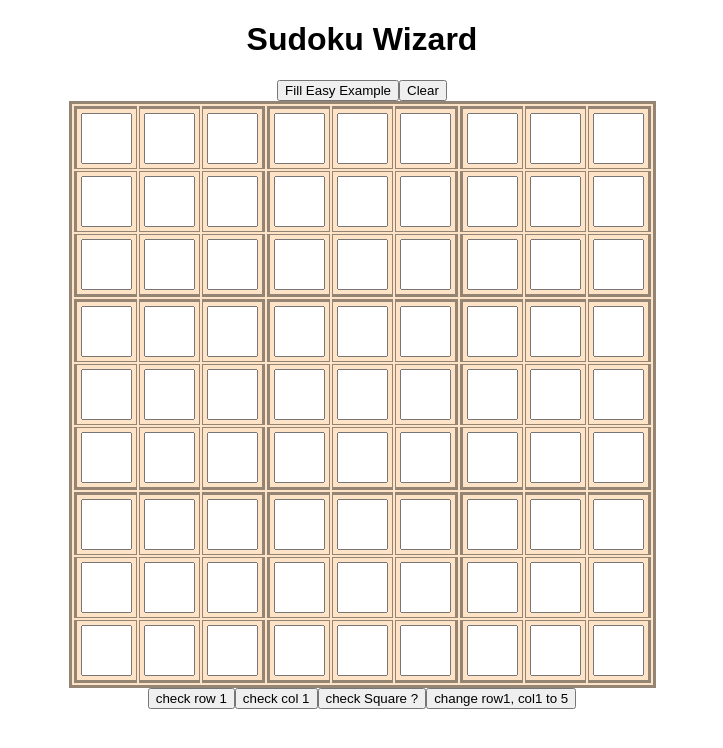
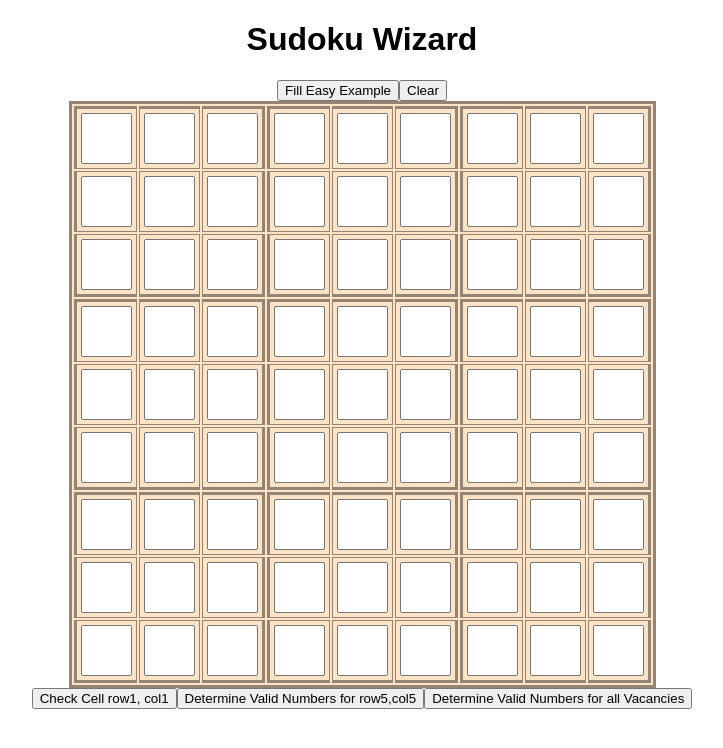
Before and after one commit to ryan-olejnik/Sudoku-Solver, a React (Create React App) app: page / in a window 1280 px wide. Shown: the top 748 px of the page, without its empty margins (278-1001 px from the left). Built offline with nearby package versions, Linux system fonts and the light colour scheme.

Commit message:
Created analyzeVacancies function in sudokuAnalyzer module. This function returns an array of all of the possible values for each vacancy, sorted by vacancies with the least number of possible values first

```diff
--- a/src/components/Table.jsx
+++ b/src/components/Table.jsx
@@ -107,7 +107,8 @@ class Table extends Component {
             col8: null,
             col9: null,
           }
-        }
+        },
+        vacancyList: []
     }
     this.changeHandler = this.changeHandler.bind(this);
   }
@@ -446,10 +447,12 @@ class Table extends Component {
         </tr>
         </tbody>
         </table>
-      <button onClick={()=>{console.log('Duplicates in row 1?', sudokuAnalyzer.checkRowForDuplicates(this.state.table, 1))}} >check row 1</button>
-      <button onClick={()=>{console.log('Duplicates in col1?', sudokuAnalyzer.checkColForDuplicates(this.state.table, 1))}} >check col 1</button>
-      <button onClick={()=>{console.log('Duplicates in Square b?', sudokuAnalyzer.checkSquareForDuplicates(this.state.table, 'i'))}} >check Square ?</button>
-      <button onClick={()=>{this.changeHandler(1,1,5)}} >change row1, col1 to 5</button>
+      {/*<button onClick={()=>{console.log('Duplicates in row 1?', sudokuAnalyzer.checkRowForDuplicates(this.state.table, 1))}} >check row 1</button>*/}
+      {/*<button onClick={()=>{console.log('Duplicates in col1?', sudokuAnalyzer.checkColForDuplicates(this.state.table, 1))}} >check col 1</button>*/}
+      {/*<button onClick={()=>{console.log('Duplicates in Square b?', sudokuAnalyzer.checkSquareForDuplicates(this.state.table, 'a'))}} >check Square ?</button>*/}
+      <button onClick={()=>{console.log('Cell(row1, col1) valid?', sudokuAnalyzer.isCellValid(this.state.table, 1,1))}} >Check Cell row1, col1</button>
+      <button onClick={()=>{console.log('Valid numbers for (row5, col5) are:', sudokuAnalyzer.determineValidNumbers(this.state.table, 5,5))}} >Determine Valid Numbers for row5,col5</button>
+      <button onClick={()=>{sudokuAnalyzer.analyzeVacancies(this.state.table, [])}} >Determine Valid Numbers for all Vacancies</button>
       </div>
     );
   }
--- a/src/components/sudokuAnalyzer.js
+++ b/src/components/sudokuAnalyzer.js
@@ -1,5 +1,4 @@
 module.exports = {
-
   checkRowForDuplicates: function(table, rowNumber){
     let numbersInRow = {};
     for (let col = 1; col <=9; col++){
@@ -33,7 +32,7 @@ module.exports = {
   checkSquareForDuplicates: function(table, square){
     switch(square){
       case 'a':{
-        console.log('Checking Square A');
+        // console.log('Checking Square A');
         let numbersInSquare = {};
         for (let row = 1; row <=3; row++){
           for (let col = 1; col <=3; col++){
@@ -52,7 +51,7 @@ module.exports = {
       }
 
       case 'b':{
-        console.log('Checking Square B');
+        // console.log('Checking Square B');
         let numbersInSquare = {};
         for (let row = 1; row <=3; row++){
           for (let col = 4; col <=6; col++){
@@ -71,7 +70,7 @@ module.exports = {
       }
 
       case 'c':{
-        console.log('Checking Square C');
+        // console.log('Checking Square C');
         let numbersInSquare = {};
         for (let row = 1; row <=3; row++){
           for (let col = 7; col <=9; col++){
@@ -90,7 +89,7 @@ module.exports = {
       }
 
       case 'd':{
-        console.log('Checking Square D');
+        // console.log('Checking Square D');
         let numbersInSquare = {};
         for (let row = 4; row <=6; row++){
           for (let col = 1; col <=3; col++){
@@ -109,7 +108,7 @@ module.exports = {
       }
 
       case 'e':{
-        console.log('Checking Square E');
+        // console.log('Checking Square E');
         let numbersInSquare = {};
         for (let row = 4; row <=6; row++){
           for (let col = 4; col <=6; col++){
@@ -128,7 +127,7 @@ module.exports = {
       }
 
       case 'f':{
-        console.log('Checking Square F');
+        // console.log('Checking Square F');
         let numbersInSquare = {};
         for (let row = 4; row <=6; row++){
           for (let col = 7; col <=9; col++){
@@ -147,7 +146,7 @@ module.exports = {
       }
 
       case 'g':{
-        console.log('Checking Square G');
+        // console.log('Checking Square G');
         let numbersInSquare = {};
         for (let row = 7; row <=9; row++){
           for (let col = 1; col <=3; col++){
@@ -166,7 +165,7 @@ module.exports = {
       }
 
       case 'h':{
-        console.log('Checking Square H');
+        // console.log('Checking Square H');
         let numbersInSquare = {};
         for (let row = 7; row <=9; row++){
           for (let col = 4; col <=6; col++){
@@ -185,7 +184,7 @@ module.exports = {
       }
 
       case 'i':{
-        console.log('Checking Square I');
+        // console.log('Checking Square I');
         let numbersInSquare = {};
         for (let row = 7; row <=9; row++){
           for (let col = 7; col <=9; col++){
@@ -233,7 +232,55 @@ module.exports = {
   },
 
   isCellValid: function(table, row, col){
-    return true;
+    let square = this.determineSquare(row, col);
+
+    let isRowValid = !this.checkRowForDuplicates(table, row); // valid if there is NOT duplicates
+    let isColValid = !this.checkColForDuplicates(table, col); // valid if there is NOT duplicates
+    let isSquareValid = !this.checkSquareForDuplicates(table, square); // valid if there is NOT duplicates
+    // console.log('isRowValid? ', isRowValid)
+    // console.log('isColValid? ', isColValid)
+    // console.log('isSquareValid? ', isSquareValid)
+
+    if (isRowValid && isColValid && isSquareValid){
+      // console.log(`Cell at row${row}, col${col} is Valid!!`);
+      return true;
+    } else {
+      // console.log(`Cell at row${row}, col${col} NOT VALID`);
+      return false;
+    }
+  },
+
+  determineValidNumbers(table, row, col){
+    let validNumbers = [];
+    let testTable = JSON.parse(JSON.stringify(table));
+    for(let i = 1; i <= 9; i++){
+      testTable[`row${row}`][`col${col}`] = i;
+      if (this.isCellValid(testTable, row, col)){
+        validNumbers.push(i);
+      }
+    }
+    return validNumbers;
+  },
+
+  analyzeVacancies(table, vacancyList){
+    for (let row =1; row <= 9; row++){
+      for (let col = 1; col <= 9; col++){
+        let currentCellValue = table[`row${row}`][`col${col}`];
+        if (currentCellValue === null){
+          // console.log(`Vacancy at: ${row}, col${col}`);
+          let newVacancy = {
+            row: row,
+            col: col,
+            possibleValues: this.determineValidNumbers(table, row, col)
+          };
+          vacancyList.push(newVacancy);
+        }
+      }
+    }
+
+    let sortedVacancyList = vacancyList.sort(function(a,b){return a.possibleValues.length - b.possibleValues.length});
+    console.log(sortedVacancyList);
+    return vacancyList;
   }
 
 
--- a/src/components/test.js
+++ b/src/components/test.js
@@ -2,4 +2,4 @@ const sudokuAnalyzer = require('./sudokuAnalyzer.js');
 let row = process.argv[2];
 let col = process.argv[3];
 
-console.log(sudokuAnalyzer.determineSquare(row, col))
+console.log(sudokuAnalyzer.isCellValid('table', row, col))
```
Also changed, not shown: src/App.js (line endings or trailing spaces).
